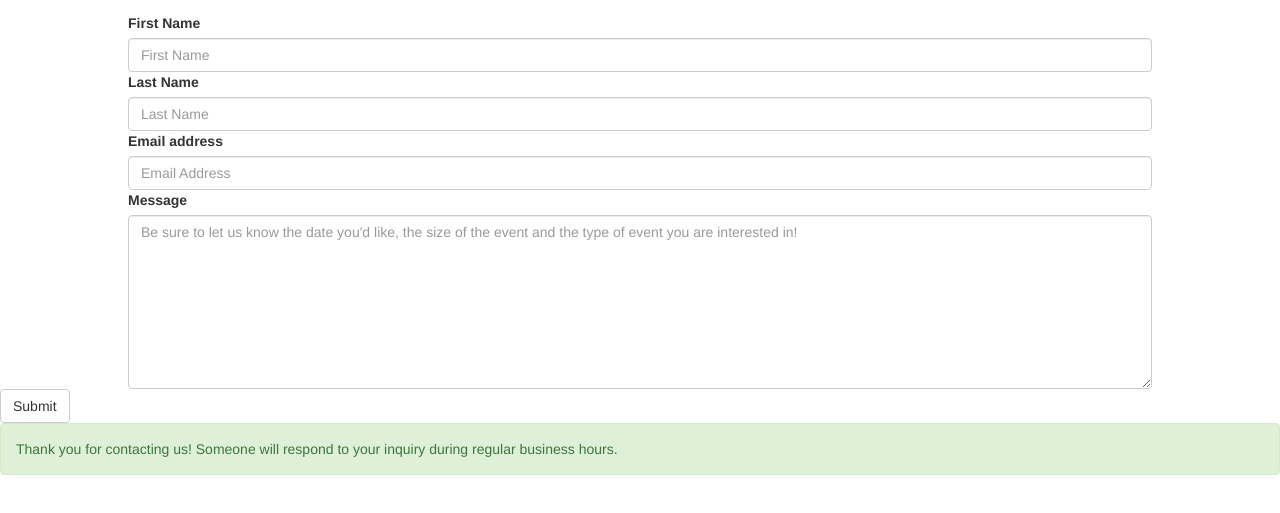
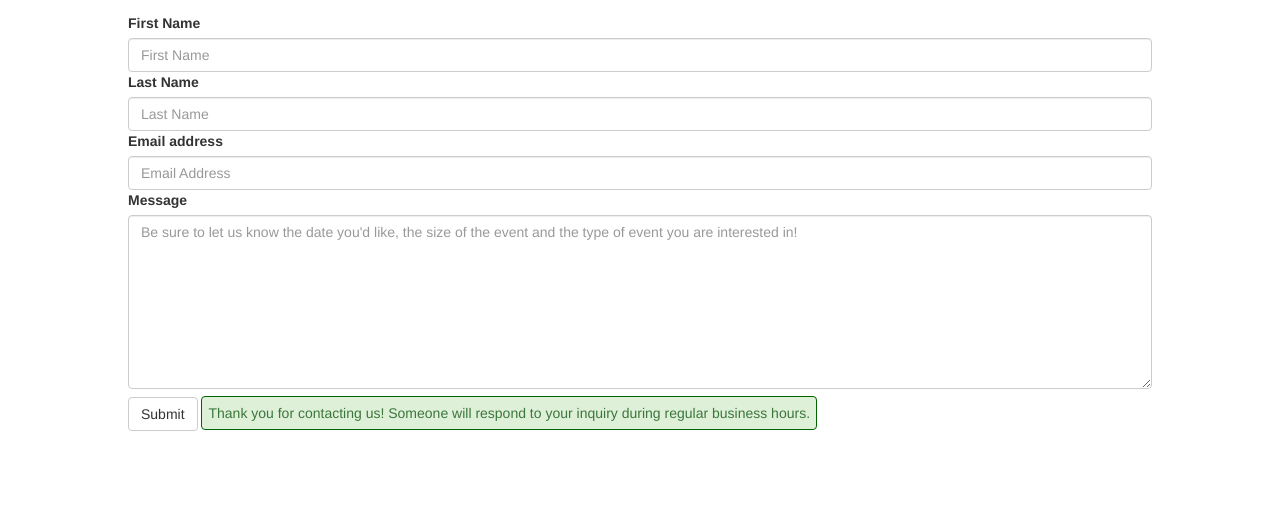
Before and after one commit to jillmars/Saints-Catering-Estimator, a plain HTML site: page contact.html in a window 1280 px wide. Shown: the part 57-570 px from the top of the page. Drawn offline with Linux system fonts and the light colour scheme.

```diff
--- a/contact.html
+++ b/contact.html
@@ -82,9 +82,10 @@
    <div class="form-group">
     <label for="message">Message</label>
     <textarea rows="8" class="form-control" id="exampleMessage" placeholder="Be sure to let us know the date you'd like, the size of the event and the type of event you are interested in!"></textarea>
+
+  <button type="submit" class="btn btn-default" id="submit">Submit</button>
+    <div class="alert alert-success" role="alert">Thank you for contacting us!  Someone will respond to your inquiry during regular business hours.</div>
   </div>
-  <button type="submit" class="btn btn-default">Submit</button>
-    <div class="alert alert-success" role="alert">Thank you for contacting us!  Someone will respond to your inquiry during regular business hours.</div>
 </form>
 </body>
 </html>
--- a/css/heroic-features.css
+++ b/css/heroic-features.css
@@ -91,3 +91,12 @@ footer {
 .btn {
     margin: auto;
 }
+
+.alert-success {
+    margin:auto;
+    max-width: 80%;
+    display: inline-block;
+    padding: 6px;
+    border: solid darkgreen 1.5px;
+    margin-top: 7px;
+}
```
